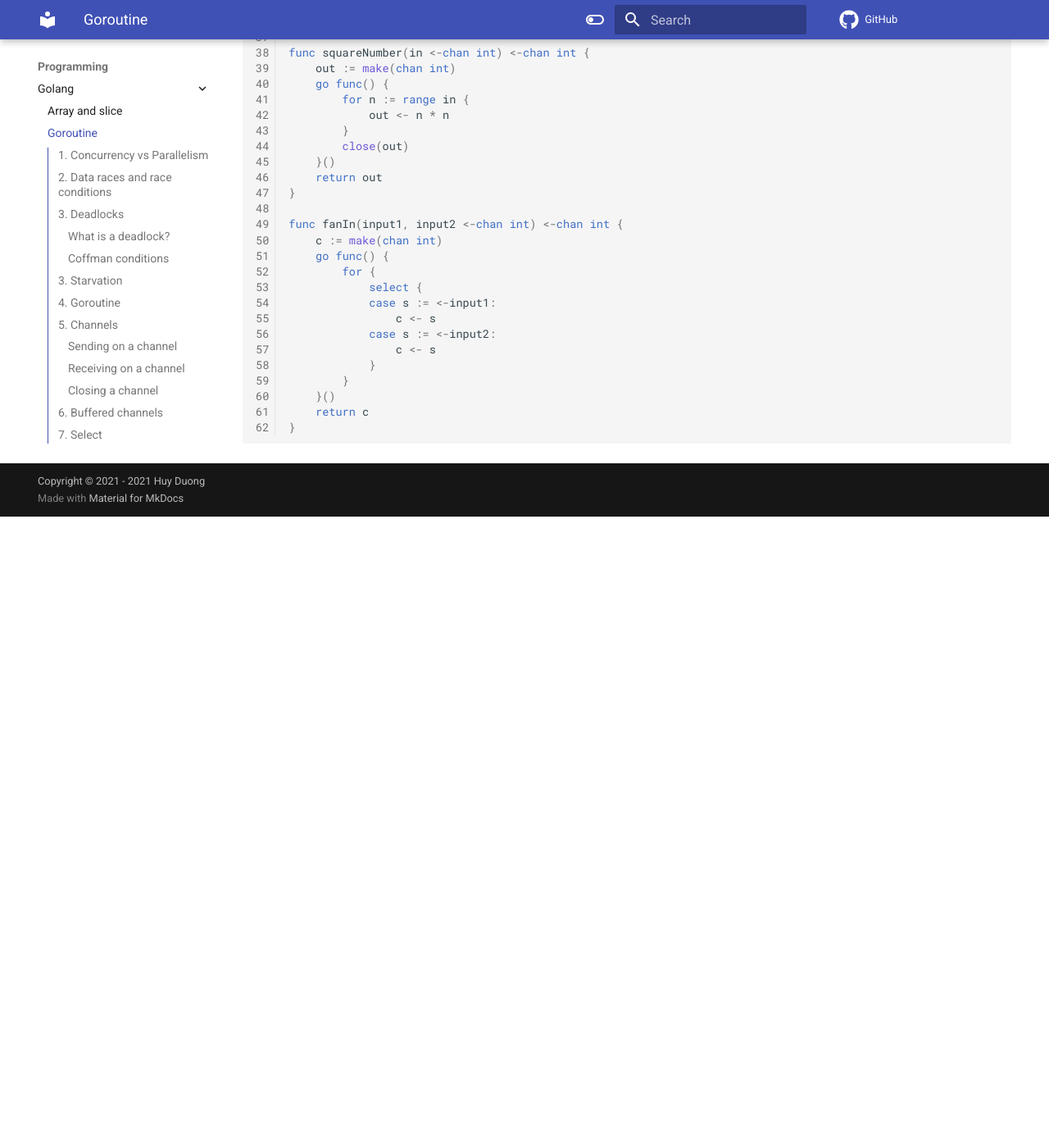
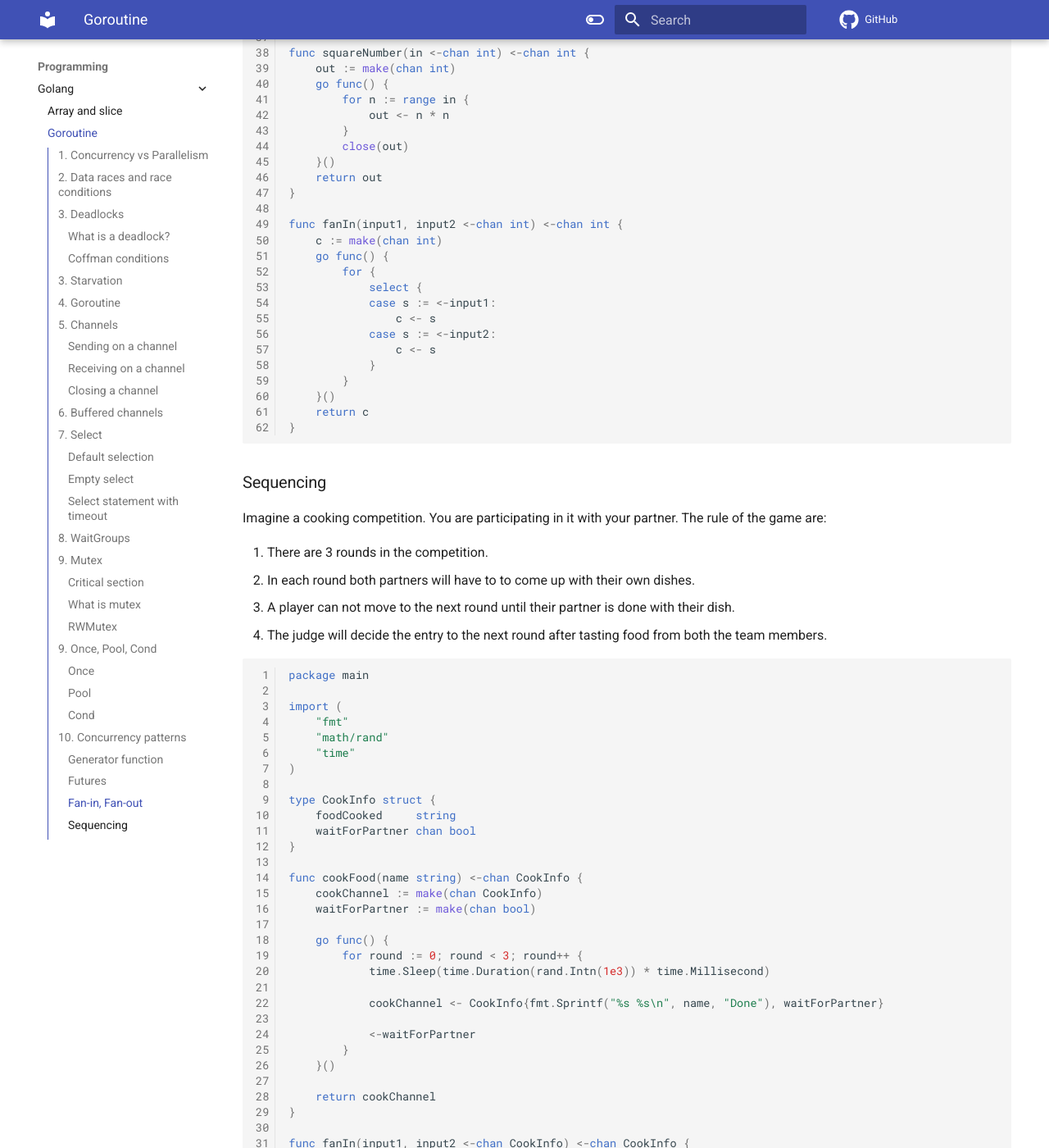
Before and after one commit to dinhhuy258/notes, an MkDocs documentation site: the page built from docs/programming/golang/goroutine.md, in a window 1280 px wide and 1400 px high, scrolled down 13762 px. Shown: the whole window at 82% size. Built offline with MkDocs 1.6.1 and Material for MkDocs 9.7.7, drawn with Linux system fonts in a browser that asks for light colours; comment, search, counter and statistics services are not loaded; before the commit the page ends 14392 px from its top, so only the background shows below that; some of the changed text lies outside the part shown.

Commit message:
Goroutine - Sequencing

````diff
--- a/docs/programming/golang/goroutine.md
+++ b/docs/programming/golang/goroutine.md
@@ -605,3 +605,78 @@ func fanIn(input1, input2 <-chan int) <-chan int {
 	return c
 }
 ```
+
+### Sequencing
+
+Imagine a cooking competition. You are participating in it with your partner. The rule of the game are:
+
+1. There are 3 rounds in the competition.
+2. In each round both partners will have to to come up with their own dishes.
+3. A player can not move to the next round until their partner is done with their dish.
+4. The judge will decide the entry to the next round after tasting food from both the team members.
+
+```go
+package main
+
+import (
+	"fmt"
+	"math/rand"
+	"time"
+)
+
+type CookInfo struct {
+	foodCooked     string
+	waitForPartner chan bool
+}
+
+func cookFood(name string) <-chan CookInfo {
+	cookChannel := make(chan CookInfo)
+	waitForPartner := make(chan bool)
+
+	go func() {
+		for round := 0; round < 3; round++ {
+			time.Sleep(time.Duration(rand.Intn(1e3)) * time.Millisecond)
+
+			cookChannel <- CookInfo{fmt.Sprintf("%s %s\n", name, "Done"), waitForPartner}
+
+			<-waitForPartner
+		}
+	}()
+
+	return cookChannel
+}
+
+func fanIn(input1, input2 <-chan CookInfo) <-chan CookInfo {
+	c := make(chan CookInfo)
+	go func() {
+		for {
+			select {
+			case s := <-input1:
+				c <- s
+			case s := <-input2:
+				c <- s
+			}
+		}
+	}()
+
+	return c
+}
+
+func main() {
+	channel := fanIn(cookFood("Player 1"), cookFood("Player 2"))
+	for round := 0; round < 3; round++ {
+		food1 := <-channel
+		fmt.Printf(food1.foodCooked)
+
+		food2 := <-channel
+		fmt.Printf(food2.foodCooked)
+
+		food1.waitForPartner <- true
+		food2.waitForPartner <- true
+
+		fmt.Printf("Done with round %d\n", round+1)
+	}
+
+	fmt.Printf("Done with the competition\n")
+}
+```
````
